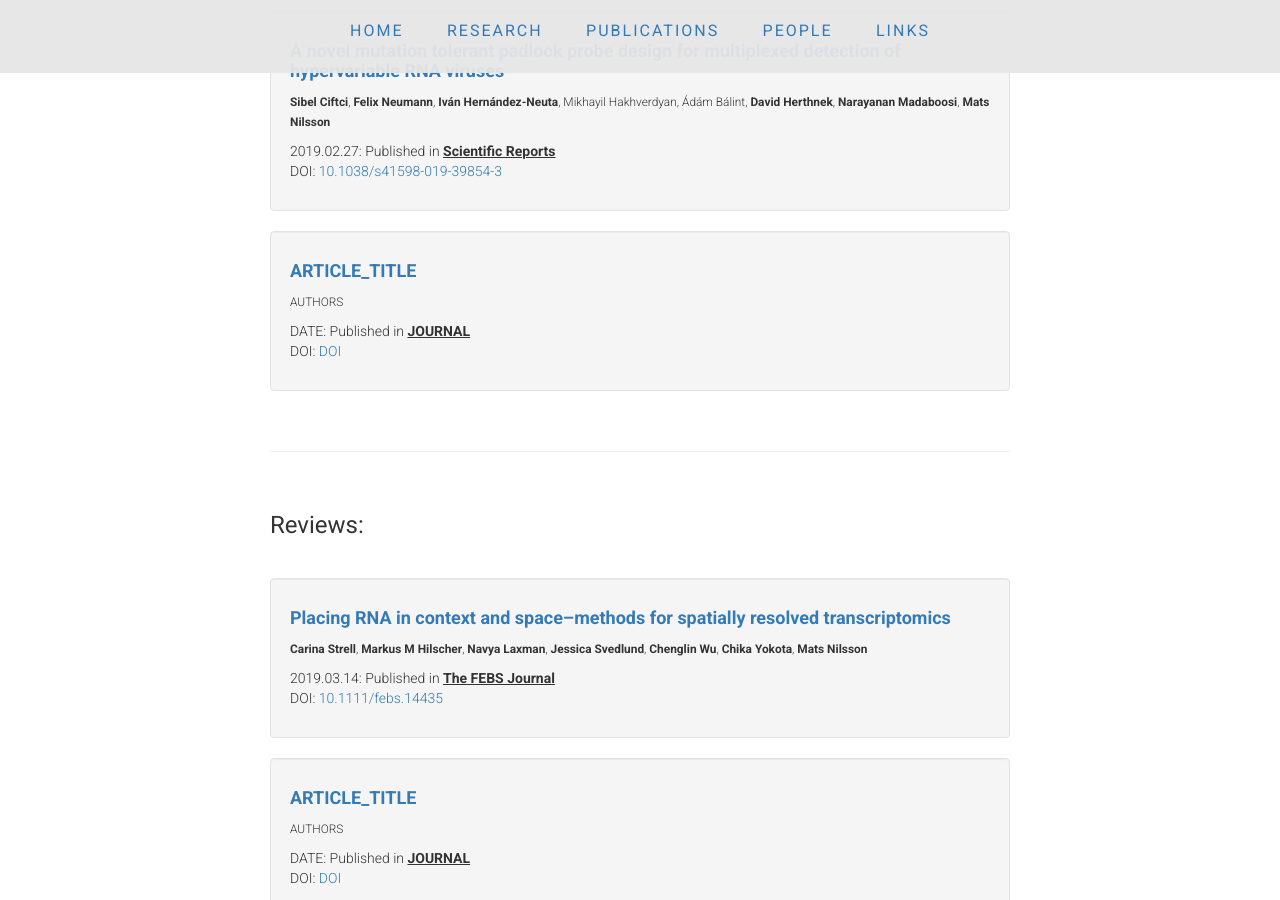
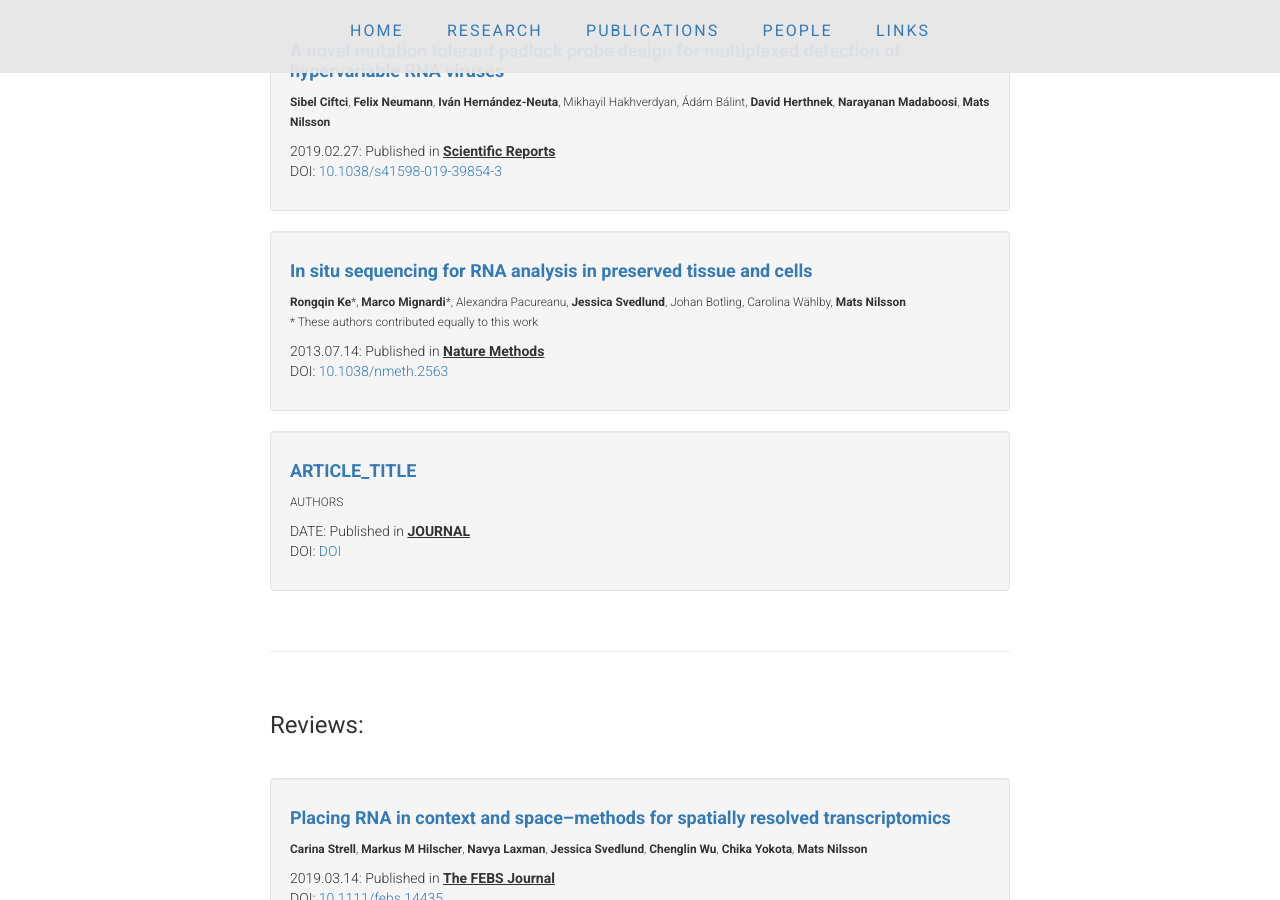
Before and after one commit to flintott/NilssonLab, a Jekyll site: the page publications/index.html, which Jekyll copies as it is, in a window 1280 px wide and 900 px high, scrolled down 1928 px. Built offline with Jekyll 4.4.1, drawn with Linux system fonts in a browser that asks for light colours.

Commit message:
Update index.html

```diff
--- a/publications/index.html
+++ b/publications/index.html
@@ -185,6 +185,21 @@ ABOVE IS THE TEMPLATE TO ADD ADDITIONAL PUBLICATIONS -->
 	<div class="well">
           <li class="media">
             <div class="media-body">
+              <h4><b><a href="https://pubmed.ncbi.nlm.nih.gov/23852452-in-situ-sequencing-for-rna-analysis-in-preserved-tissue-and-cells/?from_term=In+situ+sequencing+for+RNA+analysis+in+preserved+tissue+and+cells&from_sort=date"
+			target="_blank">In situ sequencing for RNA analysis in preserved tissue and cells</a></b></h4>
+                <p></p>
+                <small><b>Rongqin Ke</b>*, <b>Marco Mignardi</b>*, Alexandra Pacureanu, <b>Jessica Svedlund</b>, Johan Botling, Carolina Wählby, <b>Mats Nilsson</b></small>
+                <br><small>* These authors contributed equally to this work</small>
+		    <p></p>
+                <p>2013.07.14: Published in <strong><u>Nature Methods</u></strong><br>
+                  DOI: <a href="https://doi.org/10.1038/nmeth.2563" target="_blank">10.1038/nmeth.2563</a></p>
+              </div>
+            </li>
+          </div>
+
+	<div class="well">
+          <li class="media">
+            <div class="media-body">
               <h4><b><a href="NCBI_link"
 			target="_blank">ARTICLE_TITLE</a></b></h4>
                 <p></p>
```
